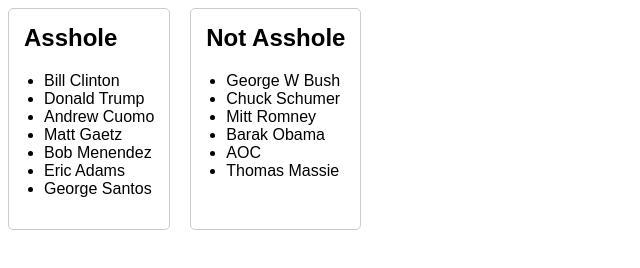
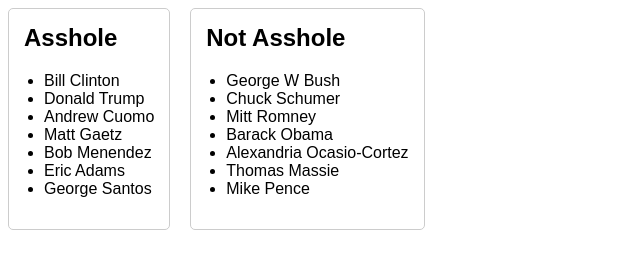
Before and after one commit to falconfunction/stopelectingassholes, a plain HTML site: page index.html in a window 1280 px wide. Shown: the whole page, without its empty margins (0-640 px from the left). Drawn offline with Linux system fonts and the light colour scheme.

Commit message:
Add files via upload

```diff
--- a/index.html
+++ b/index.html
@@ -1,3 +1,4 @@
+
 <!DOCTYPE html>
 <html lang="en">
 <head>
@@ -46,9 +47,10 @@
                 <li>George W Bush</li>
 		<li>Chuck Schumer</li>
                 <li>Mitt Romney</li>
-                <li>Barak Obama</li>
-		<li>AOC</li>
+                <li>Barack Obama</li>
+		<li>Alexandria Ocasio-Cortez</li>
 		<li>Thomas Massie</li>
+		<li>Mike Pence</li>
             </ul>
         </div>
     </div>
```
